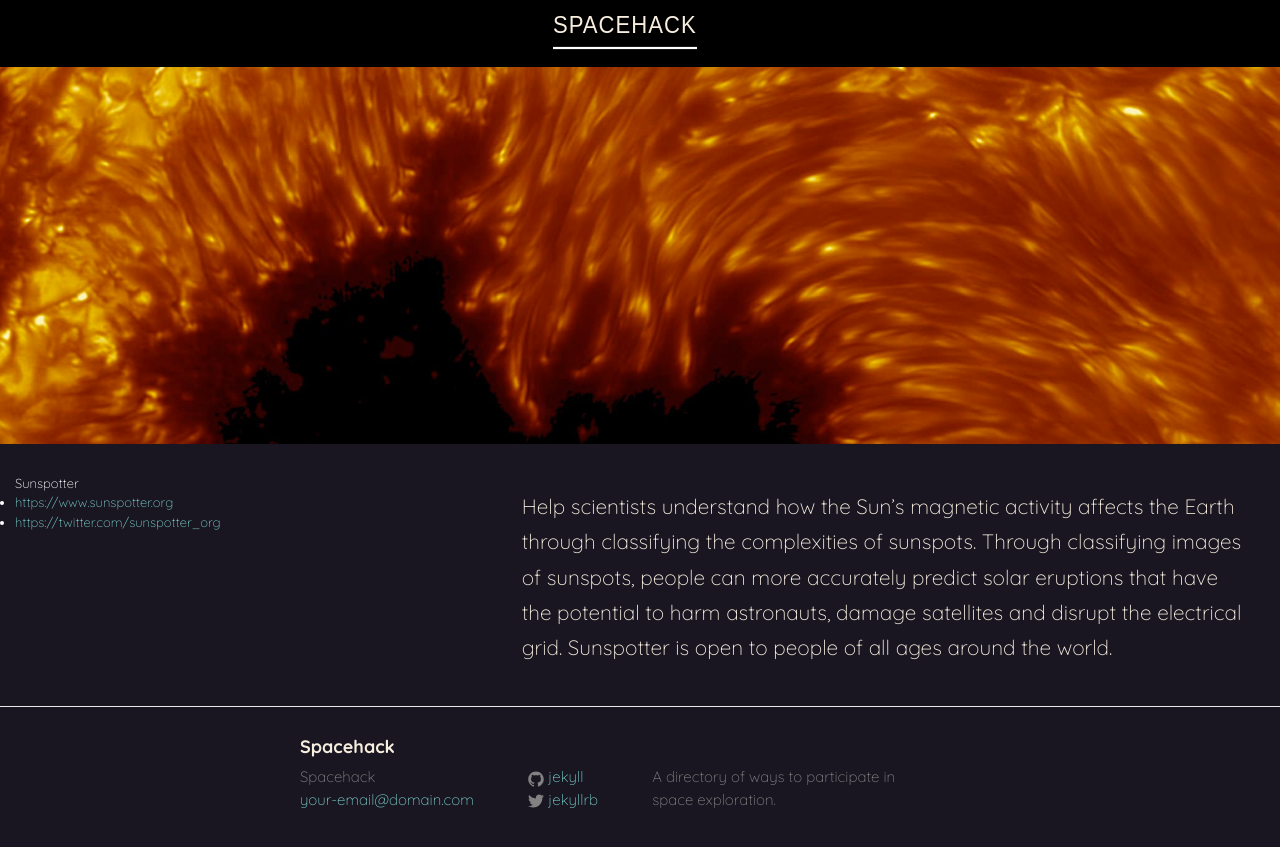
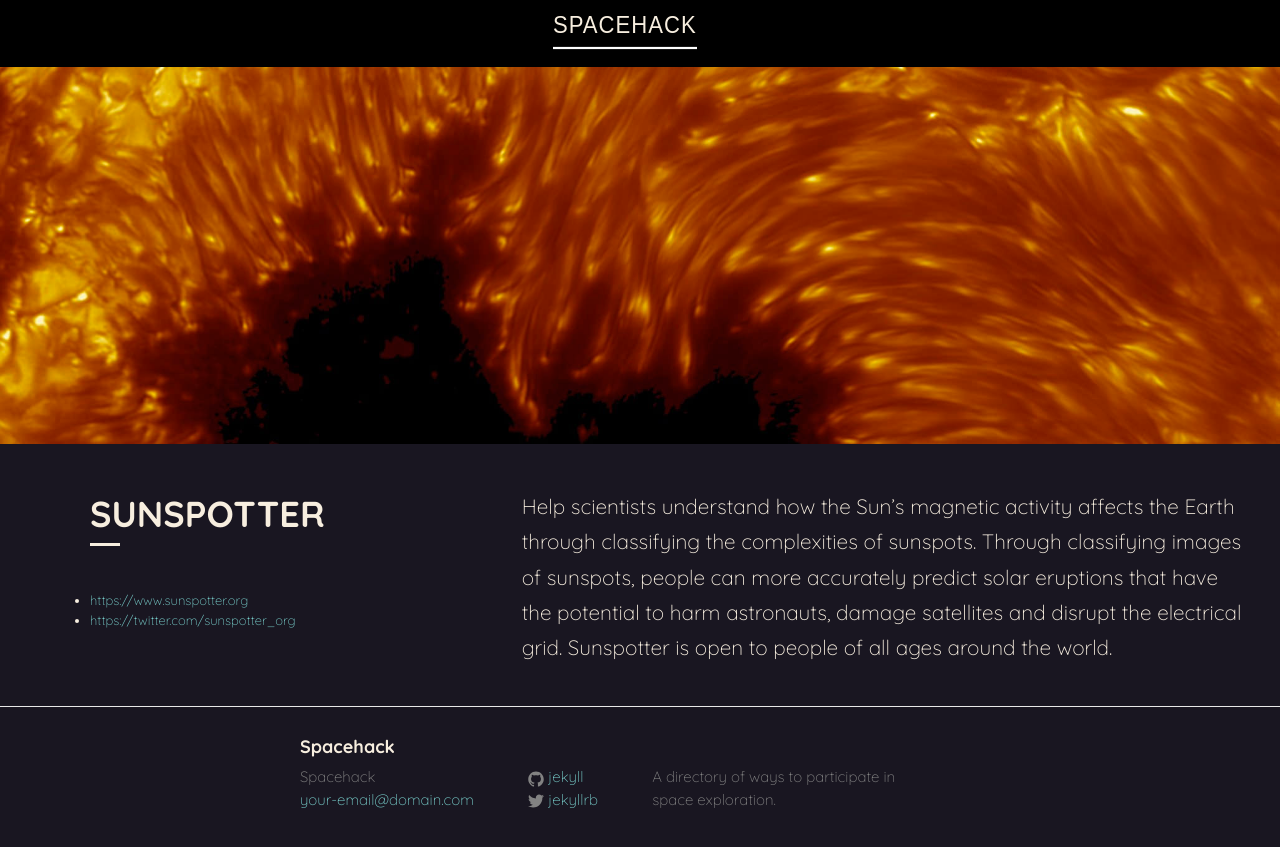
Before and after one commit to basilleaf/spacehack.org, a Jekyll site: the page built from _posts/2015-08-01-sunspotter.md, in a window 1280 px wide. Shown: the top 847 px of the page. Built offline with Jekyll 4.4.1, drawn with Linux system fonts in a browser that asks for light colours.

Commit message:
styles project page sidebar title heading

```diff
--- a/_layouts/post.html
+++ b/_layouts/post.html
@@ -2,19 +2,17 @@
 layout: default
 ---
 
-
 <div class="post_banner">
-    <img class = "img_fit" src="/assets/img/{{ page.banner }}" alt="{{ page.title }}">
+  <img class = "img_fit" src="/assets/img/{{ page.banner }}" alt="{{ page.title }}">
 </div>
-
 
 <div class="page-content row-fluid">
 
-  <div class="content col-sm-4">
+  <div class="content sidebar col-sm-4">
 
-    <div class = "probe_title">
-      {{ page.title }}
-    </div>
+    <h1>{{ page.title }}</h1>
+
+    <div class = "small_underline"></div>
 
     <ul class = "probe_links">
 
@@ -32,13 +30,10 @@
 
     </ul>
 
-  </div>
-
+  </div><!-- page-content -->
 
   <div class="content post-content col-sm-8">
-
     {{ page.content }}
-
-  </div>
+  </div><!-- post-content -->
 
 </div>
--- a/css/main.css
+++ b/css/main.css
@@ -116,7 +116,7 @@
 }
 
 .navbar-brand {
- /* navbar on probe pages */
+ /* navbar on project pages */
   position: absolute;
   width: 100%;
   left: 0;
@@ -129,40 +129,41 @@
 
 
 /**
- * Posts aka Probes
+ * Posts aka projects
  */
-.post {
-  color: white;
+
+.sidebar {
+  color: #f7eedf;
+  padding: 20px 90px;
 }
 
-.post-header {
-  margin-bottom: 30px;
+.sidebar h1 {
+  text-transform: uppercase;
 }
 
-.post-title {
-  font-size: 5em;
-  letter-spacing: -1px;
-  line-height: 1;
+ul.probe_links {
+  margin-top: 45px;
+
 }
 
-@media screen and (max-width: 800px) {
-  .post-title {
-    font-size: 36px;
-  };
+.small_underline {
+  border-bottom: 3px solid #f7eedf;
+  width: 30px;
 }
+
 .post-content {
   color: #f7eedf;
   font-size: 1.6em;
   line-height: 1.1;
+  font-weight: 300;
   margin-bottom: 30px;
   margin-top: 15px;
   padding-left: 95px;
   padding-right: 30px;
   line-height: 1.7;
+  /* letter-spacing: 0.3em */
+}
 
-  /* letter-spacing: 0.3em */
-
-}
 
 
 /**
```
